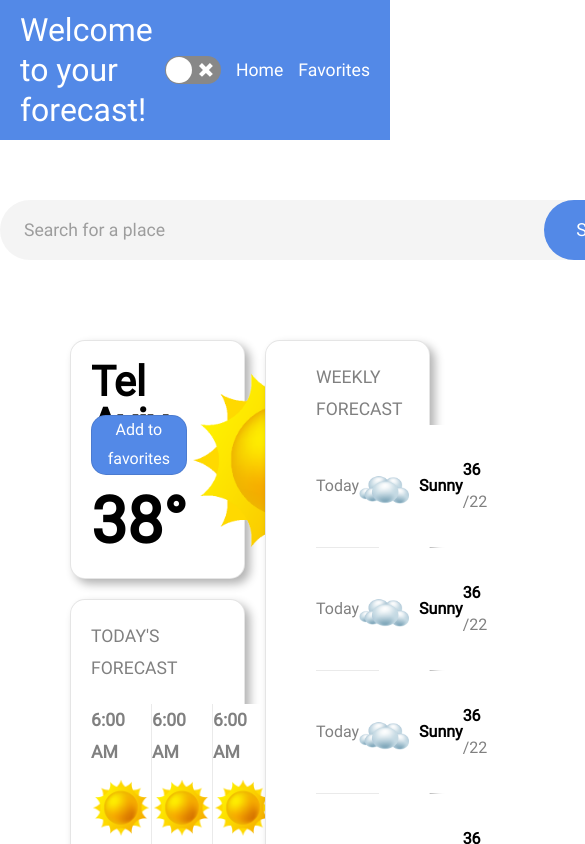
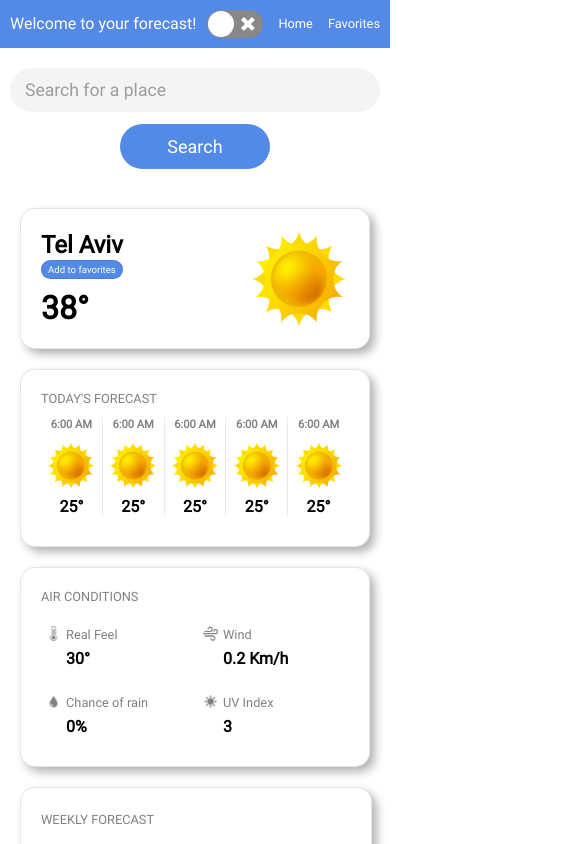
Before and after one commit to roeilulavy/weather_app, a React (Create React App) app: page /home in a window 390 px wide. Shown: the top 844 px of the page, 585 px wide, since content can reach past the window. Built offline with nearby package versions, Linux system fonts and the light colour scheme.

Commit message:
Add Responsive

```diff
--- a/src/components/App.css
+++ b/src/components/App.css
@@ -1,11 +1,11 @@
 #light {
+  width: 100%;
+  min-height: 100vh;
   background-color: white;
-  width: 100vw;
-  height: 100vh;
 }
 
 #dark {
+  width: 100%;
+  min-height: 100vh;
   background-color: rgb(21, 25, 35);
-  width: 100vw;
-  height: 100vh;
 }
--- a/src/components/App.js
+++ b/src/components/App.js
@@ -13,7 +13,6 @@ function App() {
 
   const toggleTheme = () => {
     setTheme((current) => (current === "light" ? "dark" : "light"));
-    console.log("THEME:" + theme);
   };
 
   return (
--- a/src/components/Favorites/Favorites.css
+++ b/src/components/Favorites/Favorites.css
@@ -1,8 +1,9 @@
 .Favorites {
+  max-width: 1800px;
   display: flex;
   flex-direction: column;
   align-items: center;
-  margin: 0;
+  margin: 0 auto;
   padding: 0;
 }
 
@@ -36,3 +37,55 @@
   margin: 0;
   padding: 0;
 }
+
+@media screen and (max-width:1100px) {
+  .Favorites__places-container {
+    grid-template-columns: repeat(4, 1fr);
+  }
+}
+
+@media screen and (max-width:900px) {
+  .Favorites__places-container {
+    grid-template-columns: repeat(3, 1fr);
+    padding: 0 0 50px;
+  }
+}
+
+@media screen and (max-width:700px) {
+  #light .Favorites__title {
+    font-size: 2rem;
+    line-height: 2.5rem;
+    margin: 40px 0;
+  }
+
+  #dark .Favorites__title {
+    font-size: 2rem;
+    line-height: 2.5rem;
+    margin: 40px 0;
+  }
+
+  .Favorites__places-container {
+    grid-template-columns: repeat(3, 1fr);
+    width: 90%;
+  }
+}
+
+@media screen and (max-width:550px) {
+  #light .Favorites__title {
+    font-size: 1.5rem;
+    line-height: 2rem;
+    margin: 20px 0;
+  }
+
+  #dark .Favorites__title {
+    font-size: 1.5rem;
+    line-height: 2rem;
+    margin: 20px 0;
+  }
+
+  .Favorites__places-container {
+    grid-template-columns: repeat(3, 1fr);
+    grid-column-gap: 10px;
+    grid-row-gap: 10px;
+  }
+}
--- a/src/components/Home/Home.css
+++ b/src/components/Home/Home.css
@@ -1,8 +1,8 @@
 .Home {
-  width: 100%;
+  max-width: 1800px;
   display: flex;
   flex-direction: column;
-  margin: 0;
+  margin: 0 auto;
   padding: 0;
 }
 
@@ -290,6 +290,16 @@
   padding: 20px 50px;
 }
 
+.forcast-container__weekly-title {
+  font-family: 'Roboto',sans-serif;
+  font-size: 1.1rem;
+  line-height: 2rem;
+  font-weight: 500;
+  color: gray;
+  margin: 0;
+  padding: 0;
+}
+
 .forcast-container__weekly-forecast {
   height: 100%;
   display: grid;
@@ -300,3 +310,177 @@
   margin: 0;
   padding: 0;
 }
+
+@media screen and (max-width:1200px) {
+  #light .forcast-container__weekly {
+    padding: 20px;
+  }
+
+  #dark .forcast-container__weekly {
+    padding: 20px;
+  }
+}
+
+@media screen and (max-width:1000px) {
+  #light .forcast-container__weekly {
+    width: 30%;
+    padding: 10px;
+  }
+
+  #dark .forcast-container__weekly {
+    width: 30%;
+    padding: 10px;
+  }
+}
+
+@media screen and (max-width:900px) {
+  .Home__forcast-container {
+    flex-direction: column;
+    padding: 0;
+  }
+
+  .forcast-container {
+    width: 100%;
+  }
+
+  .forcast-container__span-city {
+    font-size: 2rem;
+    line-height: 2rem;
+  }
+
+  #light .forcast-container__favorites-button {
+    font-size: 0.8rem;
+    line-height: 1.8rem;
+    margin: -20px 0 0;
+  }
+
+  #dark .forcast-container__favorites-button {
+    font-size: 0.8rem;
+    line-height: 1.8rem;
+    margin: -20px 0 0;
+  }
+
+  .forcast-container__favorites-button_active {
+    font-size: 0.8rem;
+    line-height: 1.8rem;
+    margin: -20px 0 0;
+  }
+
+  .forcast-container__span-degrees {
+    font-size: 3rem;
+    line-height: 3.5rem;
+  }
+
+  .forcast-container__image {
+    width: 150px;
+    margin: 0;
+    padding: 0;
+  }
+
+  .forcast-container__title {
+    font-size: 1rem;
+    line-height: 1.5rem;
+  }
+
+  .forcast-container__today-forecast {
+    margin: 10px 0;
+  }
+
+  .air-conditions__details-subtitle {
+    font-size: 1.5rem;
+    line-height: 2rem;
+  }
+
+  #light .forcast-container__weekly {
+    width: 100%;
+    margin: 0 auto 40px;
+    padding: 20px 0;
+  }
+
+  #dark .forcast-container__weekly {
+    width: 100%;
+    margin: 0 auto 40px;
+    padding: 20px 0;
+  }
+
+  .forcast-container__weekly-forecast {
+    grid-template-rows: repeat(7, 50px);
+    margin: 20px 50px;
+    padding: 0;
+  }
+
+  .forcast-container__weekly-title {
+    margin: 0 20px;
+  }
+}
+
+@media screen and (max-width:550px) {
+  .Home__forcast-container {
+    margin: 0 10px;
+    padding: 0 10px;
+  }
+
+  .forcast-container__span-city {
+    font-size: 1.5rem;
+    line-height: 2rem;
+  }
+
+  #light .forcast-container__favorites-button {
+    font-size: 0.6rem;
+    line-height: 1.1rem;
+    margin: -10px 0 0;
+  }
+
+  #dark .forcast-container__favorites-button {
+    font-size: 0.6rem;
+    line-height: 1.1rem;
+    margin: -10px 0 0;
+  }
+
+  .forcast-container__favorites-button_active {
+    font-size: 0.6rem;
+    line-height: 1.1rem;
+    margin: -10px 0 0;
+  }
+
+  .forcast-container__span-degrees {
+    font-size: 2rem;
+    line-height: 2.5rem;
+  }
+
+  .forcast-container__image {
+    width: 100px;
+    margin: 0;
+    padding: 0;
+  }
+
+  .forcast-container__title {
+    font-size: 0.8rem;
+    line-height: 1.1rem;
+  }
+
+  .air-conditions__details-title {
+    font-size: 0.8rem;
+    line-height: 1.5rem;
+  }
+
+  .air-conditions__details-subtitle {
+    font-size: 1rem;
+    line-height: 1.5rem;
+  }
+
+  #light .air-conditions__details-icon {
+    width: 15px;
+    height: 15px;
+  }
+
+  #dark .air-conditions__details-icon {
+    width: 15px;
+    height: 15px;
+  }
+
+  .forcast-container__weekly-title {
+    font-size: 0.8rem;
+    line-height: 1.5rem;
+  }
+}
--- a/src/components/Home/Home.js
+++ b/src/components/Home/Home.js
@@ -75,7 +75,7 @@ export default function Home() {
         </div>
 
         <div className='forcast-container__weekly'>
-          <h2 className='forcast-container__title'>WEEKLY FORECAST</h2>
+          <h2 className='forcast-container__weekly-title'>WEEKLY FORECAST</h2>
           <div className='forcast-container__weekly-forecast'>
             <ItemWeekly />
             <ItemWeekly />
--- a/src/components/ItemFavoriets/ItemFavoriets.js
+++ b/src/components/ItemFavoriets/ItemFavoriets.js
@@ -5,7 +5,7 @@ export default function ItemFavoriets() {
   return (
     <div className='ItemFavoriets'>
       <div className='ItemFavoriets-container'>
-        <h1 className='ItemFavoriets__title'>Tel Aviv</h1>
+        <h1 className='ItemFavoriets__title'>Tel Aviv - yaffo ggdfgdfgdfgdfgd</h1>
         <h2 className='ItemFavoriets__tempreture'>38°</h2>
         <img className='ItemFavoriets__icon' src={Sun_icon} alt='weather icon'/>
         <h3 className='ItemFavoriets__icon-description'>Sunny</h3>
--- a/src/components/ItemToday/ItemToday.css
+++ b/src/components/ItemToday/ItemToday.css
@@ -61,3 +61,31 @@
   margin: 0;
   padding: 0;
 }
+
+@media screen and (max-width:550px) {
+  #light .ItemToday__time {
+    font-size: 0.7rem;
+    line-height: 1rem;
+  }
+
+  #dark .ItemToday__time {
+    font-size: 0.8rem;
+    line-height: 1rem;
+  }
+
+  .ItemToday__icon {
+    width: 50px;
+    margin: 8px 0;
+    padding: 0;
+  }
+
+  #light .ItemToday__tempreture {
+    font-size: 1rem;
+    line-height: 1.1rem;
+  }
+
+  #dark .ItemToday__tempreture {
+    font-size: 1rem;
+    line-height: 1.1rem;
+  }
+}
--- a/src/components/ItemWeekly/ItemWeekly.css
+++ b/src/components/ItemWeekly/ItemWeekly.css
@@ -103,3 +103,47 @@
   font-weight: 400;
   color: grey;
 }
+
+@media screen and (max-width:550px) {
+  #light .ItemWeekly__day {
+    font-size: 0.8rem;
+    line-height: 1rem;
+  }
+
+  #dark .ItemWeekly__day {
+    font-size: 0.8rem;
+    line-height: 1rem;
+  }
+
+  .ItemWeekly__icon {
+    width: 30px;
+  }
+
+  #light .ItemWeekly__icon-description {
+    font-size: 0.8rem;
+    line-height: 1rem;
+  }
+
+  #dark .ItemWeekly__icon-description {
+    font-size: 0.8rem;
+    line-height: 1rem;
+  }
+
+  #light .ItemWeekly__tempreture {
+    font-size: 0.8rem;
+    line-height: 2rem;
+  }
+
+  #dark .ItemWeekly__tempreture {
+    font-size: 0.8rem;
+    line-height: 2rem;
+  }
+
+  #light .ItemWeekly__tempreture:last-child {
+    font-size: 0.8rem;
+  }
+
+  #dark .ItemWeekly__tempreture:last-child {
+    font-size: 0.8rem;
+  }
+}
--- a/src/components/Navbar/Navbar.css
+++ b/src/components/Navbar/Navbar.css
@@ -81,3 +81,57 @@
   margin: 0;
   padding: 0;
 }
+
+@media screen and (max-width:700px) {
+  #light .Navbar {
+    padding: 10px;
+  }
+
+  #dark .Navbar {
+    padding: 10px;
+  }
+
+  #light .Navbar__title {
+    font-size: 1.5rem;
+    line-height: 2rem;
+    text-align: center;
+  }
+
+  #dark .Navbar__title {
+    font-size: 1.5rem;
+    line-height: 2rem;
+    text-align: center;
+  }
+
+  #light .Navbar__link {
+    font-size: 1rem;
+    line-height: 1.5rem;
+  }
+
+  #dark .Navbar__link {
+    font-size: 1rem;
+    line-height: 1.5rem;
+  }
+}
+
+@media screen and (max-width:550px) {
+  #light .Navbar__title {
+    font-size: 1rem;
+    line-height: 1.1rem;
+  }
+
+  #dark .Navbar__title {
+    font-size: 1rem;
+    line-height: 1.1rem;
+  }
+
+  #light .Navbar__link {
+    font-size: 0.8rem;
+    line-height: 1rem;
+  }
+
+  #dark .Navbar__link {
+    font-size: 0.8rem;
+    line-height: 1rem;
+  }
+}
--- a/src/components/Search/Search.css
+++ b/src/components/Search/Search.css
@@ -3,6 +3,7 @@
   flex-direction: row;
   height: 60px;
   margin: 60px auto;
+  padding: 0;
 }
 
 #light .Search__input {
@@ -91,30 +92,83 @@
   background-color:#214e9b;
 }
 
-@media screen and (max-width:868px) {
-  .searchForm {
+@media screen and (max-width:1200px) {
+  .Search {
     height: 56px;
-    margin: 48px 0 0;
+    margin: 48px auto 48px;
   }
 }
 
-@media screen and (max-width:500px) {
-  .searchForm {
+@media screen and (max-width:900px) {
+  .Search {
+    height: 56px;
+    margin: 40px auto;
+  }
+}
+
+@media screen and (max-width:770px) {
+  .Search {
     display: flex;
     flex-direction: column;
-    height: 128px;
-    margin: 122px 0 0;
-    gap: 16px;
+    height: 120px;
+    margin: 40px 0;
+    gap: 12px;
   }
 
-  .searchForm__input {
+  #light .Search__input {
     width: auto;
     padding: 17px 16px;
+    margin: 0 50px;
   }
 
-  .searchForm__button {
+  #dark .Search__input {
+    width: auto;
+    padding: 17px 16px;
+    margin: 0 50px;
+  }
+
+  #light .Search__button {
     width: 288px;
     height: 56px;
-    margin: 0;
+    margin: 0 auto;
+  }
+
+  #dark .Search__button {
+    width: 288px;
+    height: 56px;
+    margin: 0 auto;
   }
 }
+
+@media screen and (max-width:550px) {
+  .Search {
+    display: flex;
+    flex-direction: column;
+    margin: 20px 0;
+    gap: 12px;
+  }
+
+  #light .Search__input {
+    width: auto;
+    padding: 10px 15px;
+    margin: 0 10px;
+  }
+
+  #dark .Search__input {
+    width: auto;
+    padding: 10px 15px;
+    margin: 0 10px;
+  }
+
+  #light .Search__button {
+    width: 150px;
+    height: 45px;
+    margin: 0 auto;
+  }
+
+  #dark .Search__button {
+    width: 150px;
+    height: 45px;
+    margin: 0 auto;
+  }
+}
```
Also changed, not shown: src/components/ItemFavoriets/ItemFavoriets.css (+97 -0 lines).
